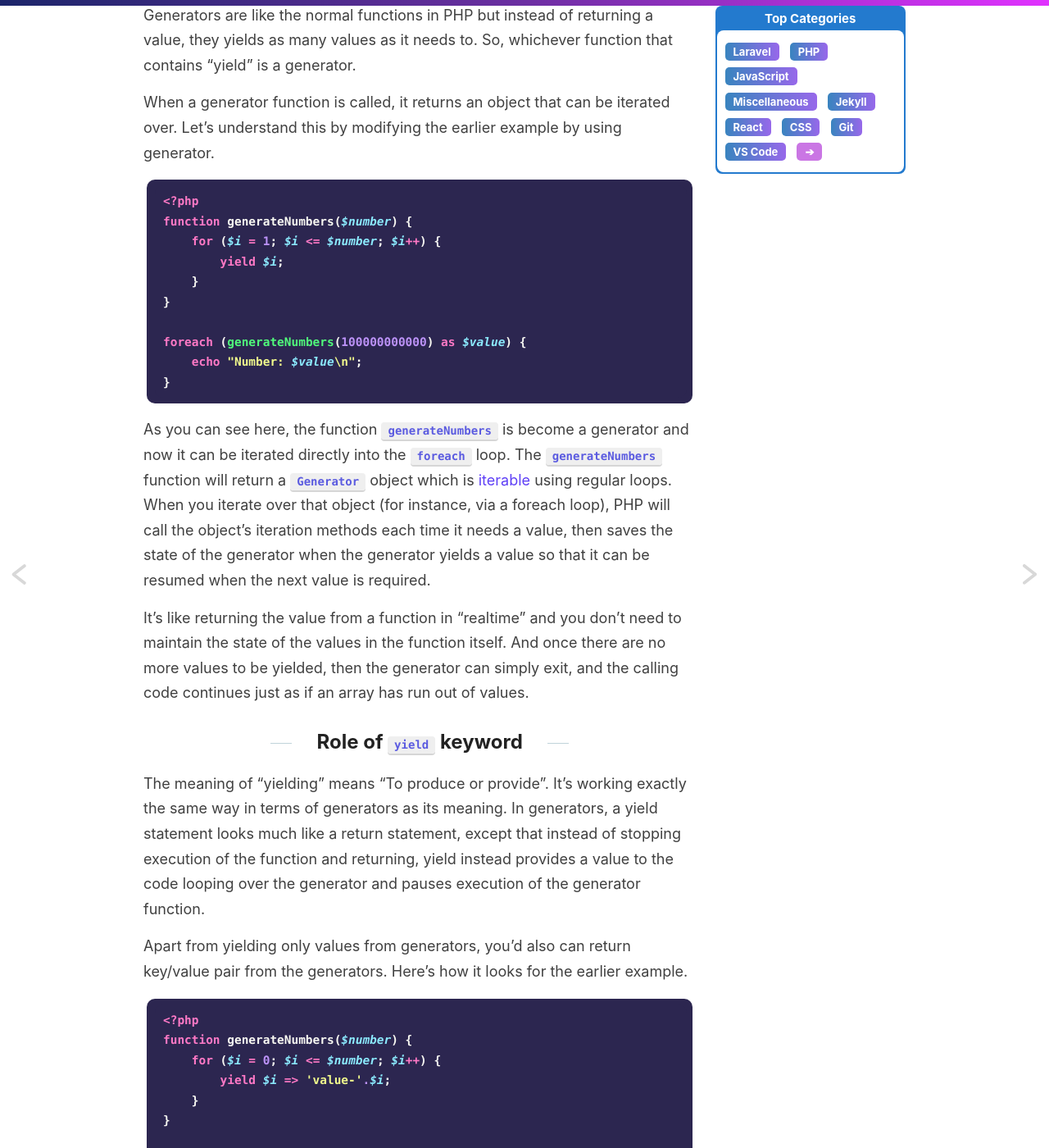
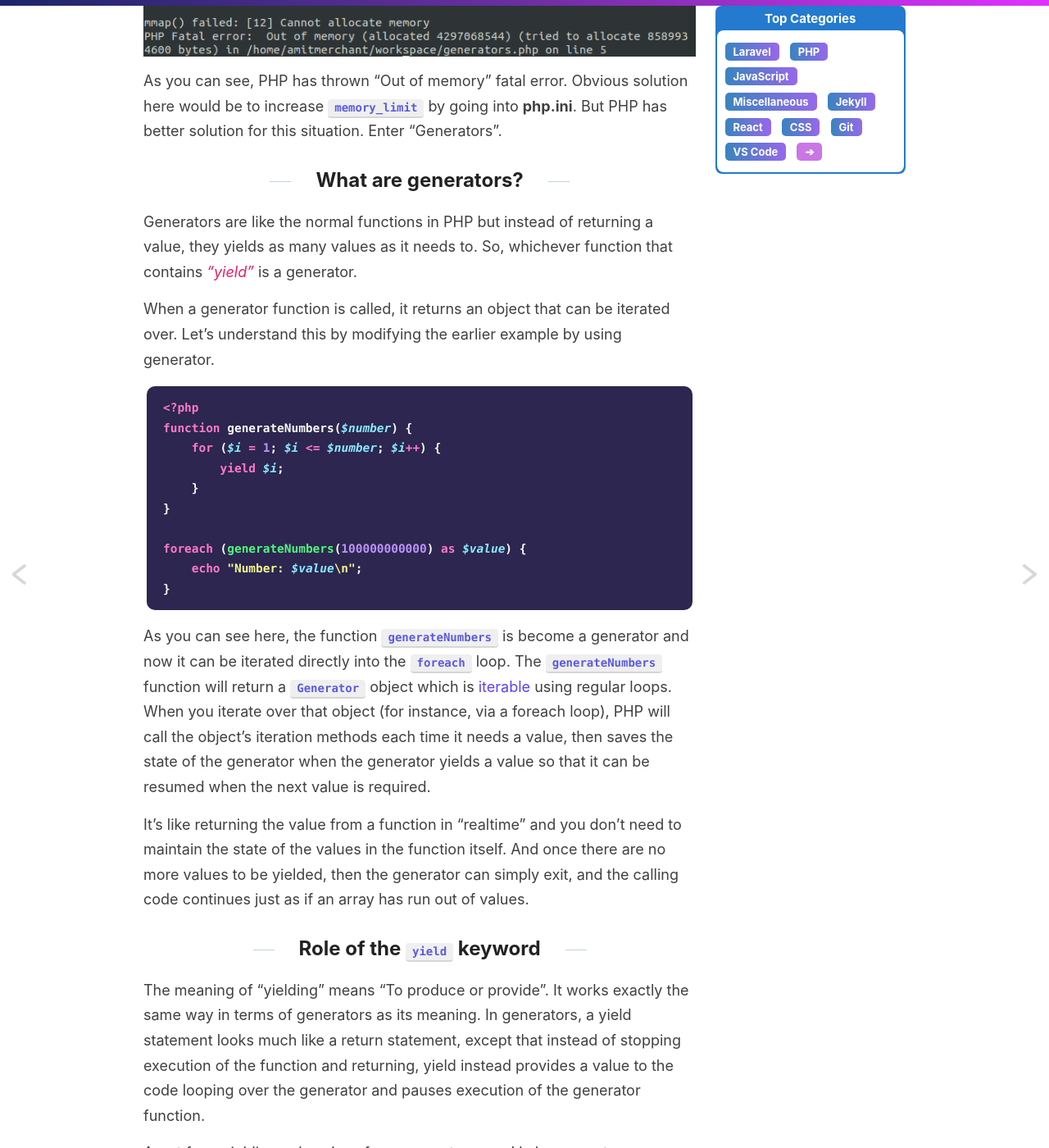
Before and after one commit to varunkumardev/amitmerchant1990.github.io, a Jekyll site: the page built from _posts/2019-7-31-deep-dive-into-generators-php.md, in a window 1280 px wide and 1400 px high, scrolled down 1525 px. Shown: the whole window at 82% size. Built offline with Jekyll 4.4.1, drawn with Linux system fonts in a browser that asks for light colours; comment, search, counter and statistics services are not loaded; some of the changed text lies outside the part shown.

Commit message:
improve post.

```diff
--- a/_posts/2019-7-31-deep-dive-into-generators-php.md
+++ b/_posts/2019-7-31-deep-dive-into-generators-php.md
@@ -6,6 +6,9 @@
 ---
 
 Have you ever stuck in a situation where the code that you've wrote uses foreach to iterate over a set of data into an array and which ultimately caused you to exceed a memory? Well, I've been to. Many times.
+
+* TOC*
+{:toc}
 
 Take this for example:
 
@@ -37,7 +40,7 @@
 
 ## What are generators?
 
-Generators are like the normal functions in PHP but instead of returning a value, they yields as many values as it needs to. So, whichever function that contains "yield" is a generator.
+Generators are like the normal functions in PHP but instead of returning a value, they yields as many values as it needs to. So, whichever function that contains *"yield"* is a generator.
 
 When a generator function is called, it returns an object that can be iterated over. Let's understand this by modifying the earlier example by using generator.
 
@@ -60,9 +63,9 @@
 It's like returning the value from a function in "realtime" and you don't need to maintain the state of the values in the function itself. And once there are no more values to be yielded, then the generator can simply exit, and the calling code continues just as if an array has run out of values.
 
 
-## Role of `yield` keyword
+## Role of the `yield` keyword
 
-The meaning of "yielding" means "To produce or provide". It's working exactly the same way in terms of generators as its meaning. In generators, a yield statement looks much like a return statement, except that instead of stopping execution of the function and returning, yield instead provides a value to the code looping over the generator and pauses execution of the generator function.
+The meaning of "yielding" means "To produce or provide". It works exactly the same way in terms of generators as its meaning. In generators, a yield statement looks much like a return statement, except that instead of stopping execution of the function and returning, yield instead provides a value to the code looping over the generator and pauses execution of the generator function.
 
 Apart from yielding only values from generators, you'd also can return key/value pair from the generators. Here's how it looks for the earlier example.
 
```
